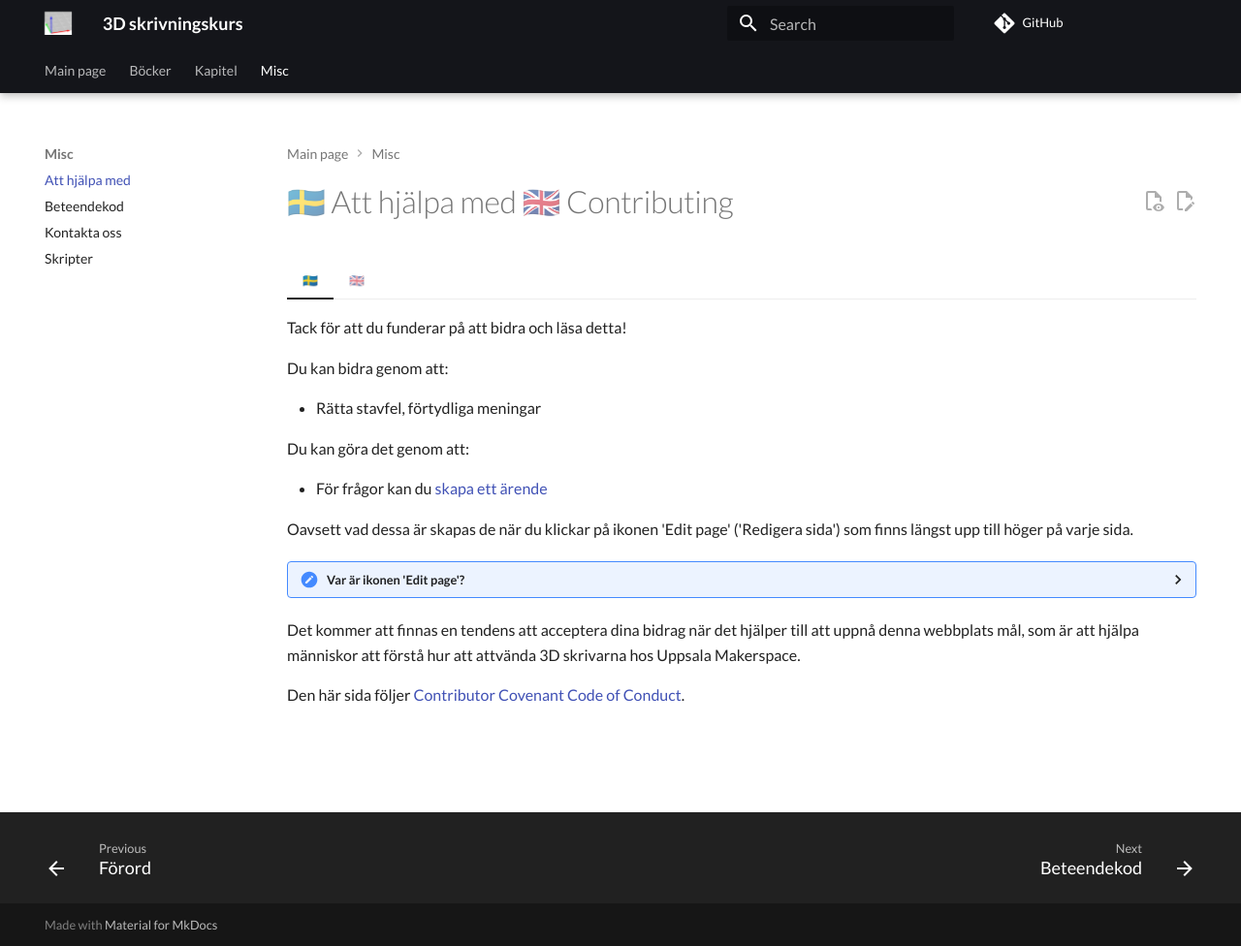
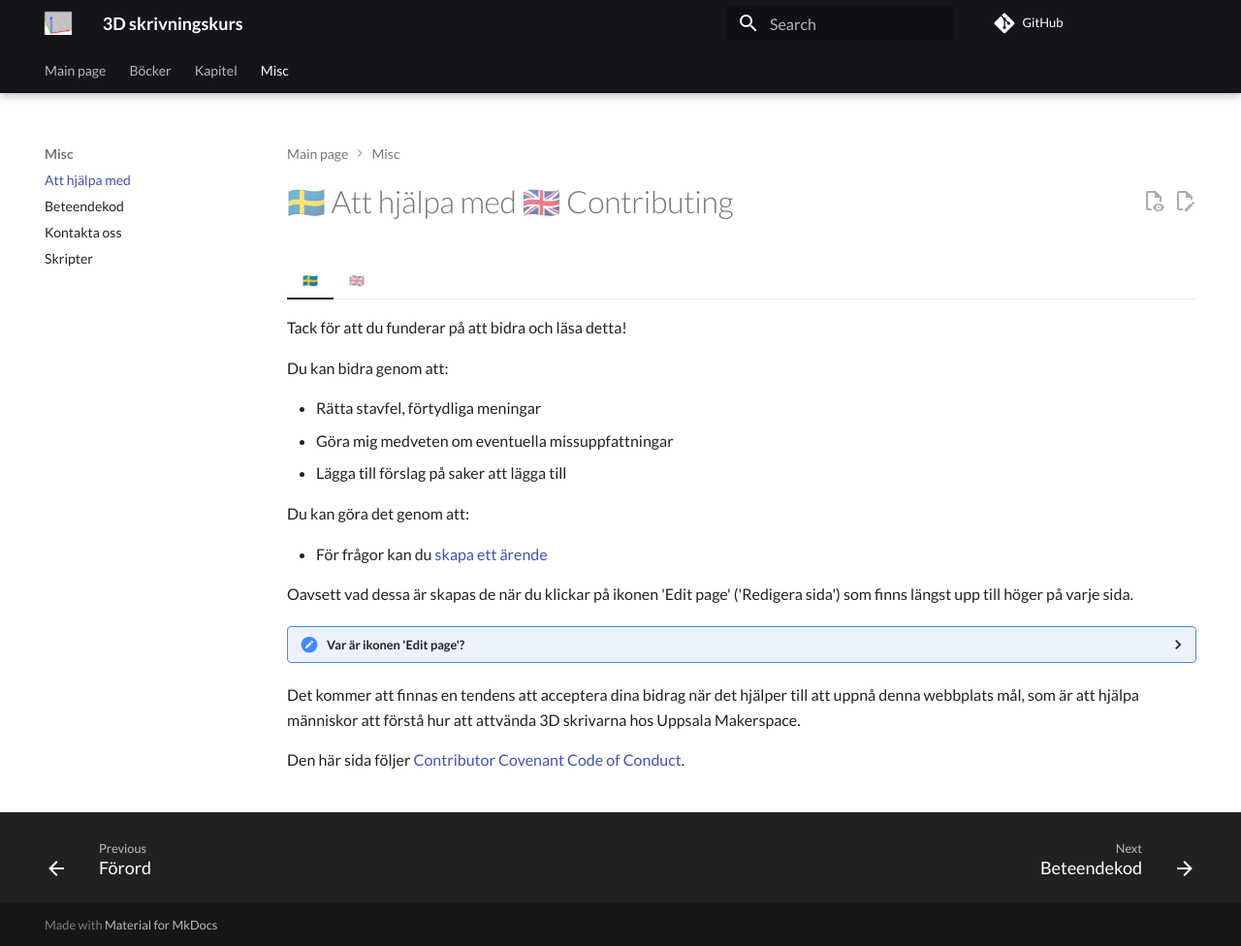
Before and after one commit to uppsala-makerspace/3d_skrivningskurs, an MkDocs documentation site: the page built from docs/CONTRIBUTING.md, in a window 1280 px wide and 976 px high. Shown: the whole window at 97% size. Built offline with MkDocs 1.6.1 and Material for MkDocs 9.7.7, drawn with Linux system fonts in a browser that asks for light colours; comment, search, counter and statistics services are not loaded; part of the change alters nothing that is shown.

Commit message:
Contributing is two languages too

```diff
--- a/docs/CONTRIBUTING.md
+++ b/docs/CONTRIBUTING.md
@@ -7,6 +7,8 @@
     Du kan bidra genom att:
 
     - Rätta stavfel, förtydliga meningar
+    - Göra mig medveten om eventuella missuppfattningar
+    - Lägga till förslag på saker att lägga till
 
     Du kan göra det genom att:
 
@@ -35,10 +37,12 @@
     You can contribute by:
 
     - Correcting typos, clarifying sentences
+    - Making me aware of possible misconceptions
+    - Add suggestions for items to add
 
     You can do this by:
 
-    - For questions, you can [create an issue](https://github.com/uppsala-makerspace/3d_skrivningskurs/issues)
+    - You can [create an issue](https://github.com/uppsala-makerspace/3d_skrivningskurs/issues)
 
     Whatever these are, they are created when you click on the icon
     'Edit page' ('Edit page') which is located at the top right of every page.
```
